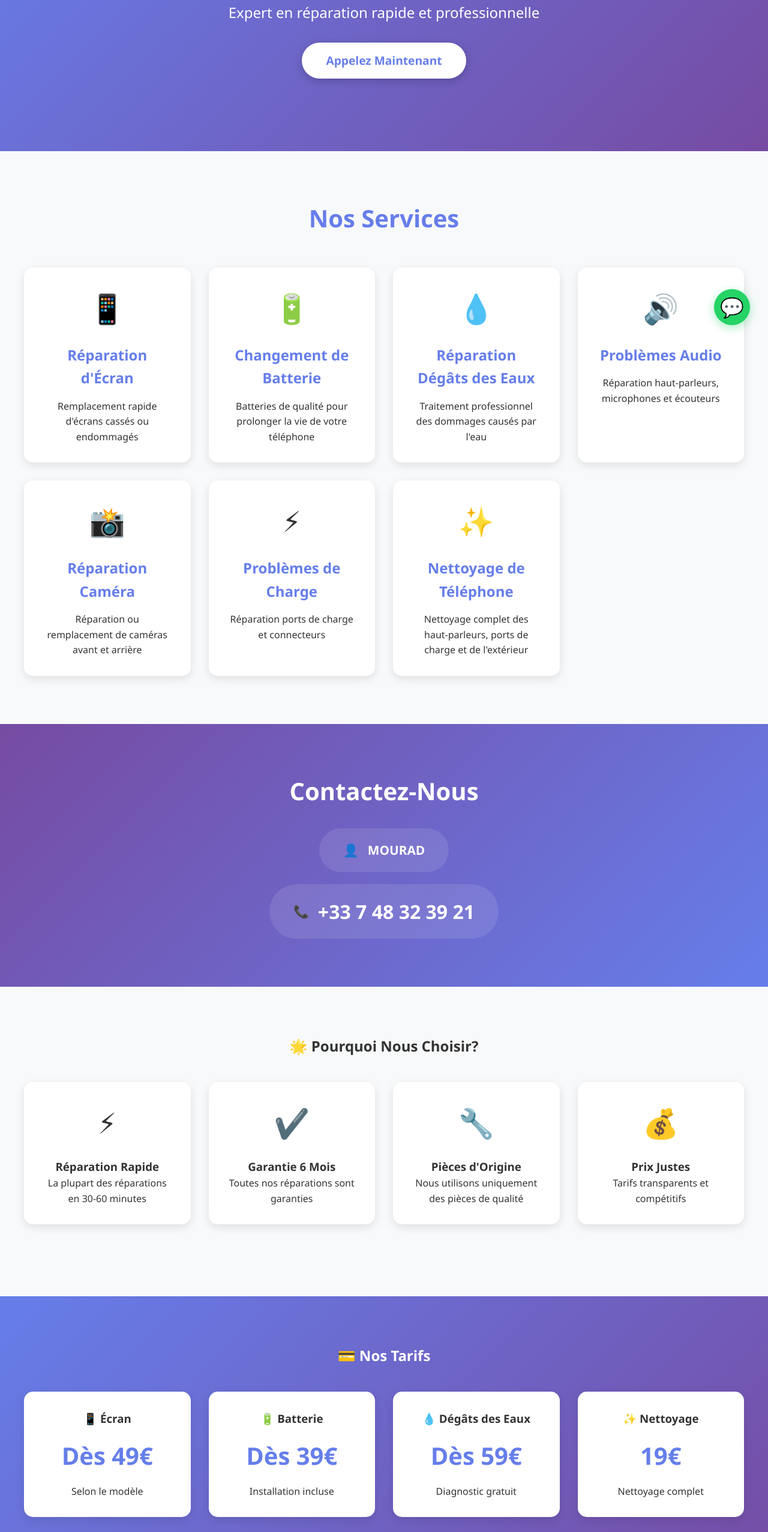
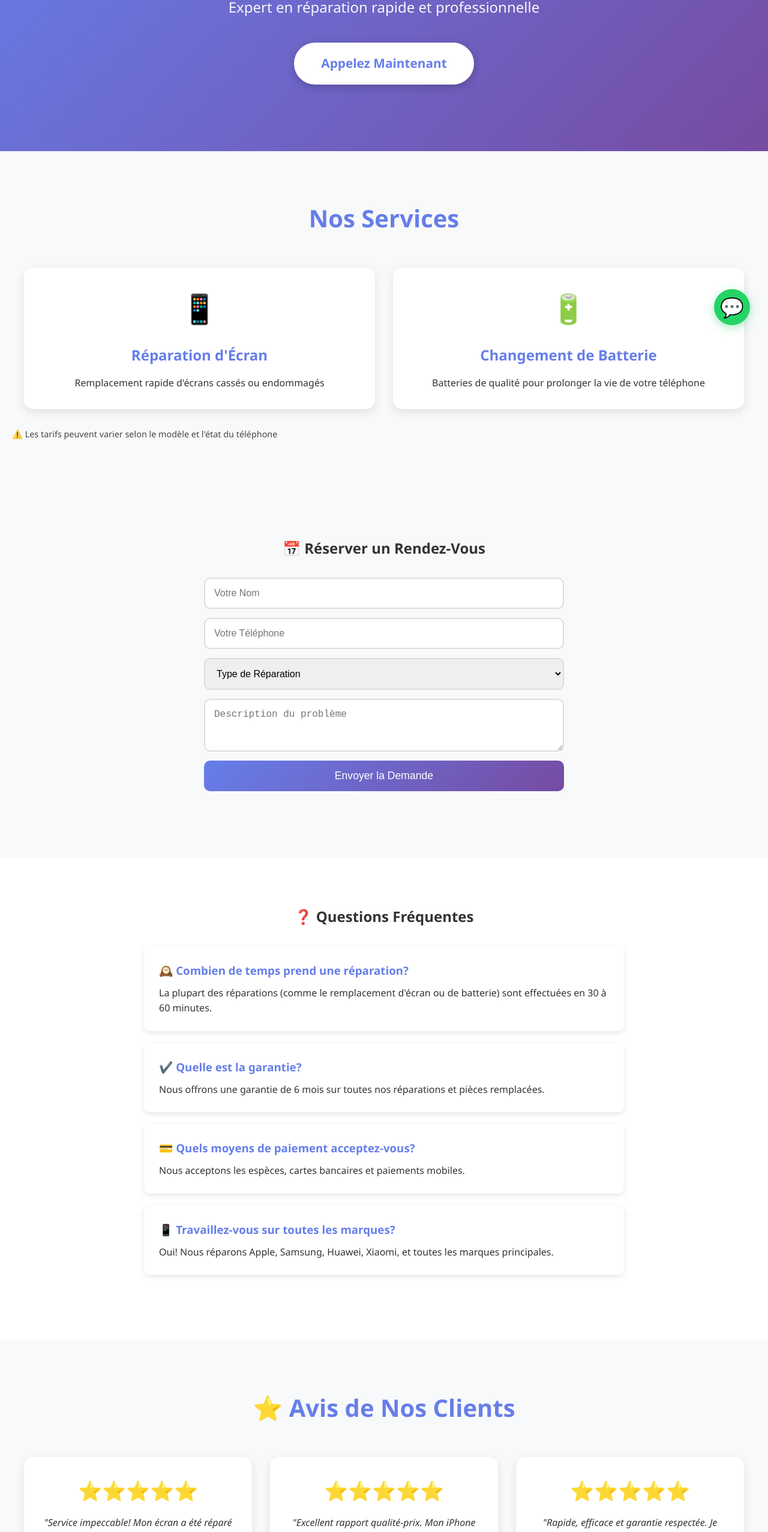
Before and after one commit to atushik/phone-repair-service, a plain HTML site: page index.html in a window 1280 px wide. Shown: the part 228-2782 px from the top of the page at 60% size. Drawn offline with Linux system fonts and the light colour scheme.

Commit message:
Refactor index.html for contact details and styles
Updated contact information and improved styling for buttons and sections.

```diff
--- a/index.html
+++ b/index.html
@@ -3,11 +3,11 @@
 <head>
     <meta charset="UTF-8">
     <meta name="viewport" content="width=device-width, initial-scale=1.0">
-        <meta name="description" content="Service professionnel de réparation de téléphones. Écran, batterie, eau, audio. Réparation rapide 30-60 min. Garantie 6 mois. Prix transparents.">
+    <meta name="description" content="Service professionnel de réparation de téléphones. Écran, batterie, eau, audio. Réparation rapide 30-60 min. Garantie 6 mois. Prix transparents.">
     <meta name="keywords" content="réparation téléphone, réparation écran, changement batterie, réparation iPhone, réparation Samsung, MOURAD">
     <meta name="author" content="MOURAD - Service de Réparation">
     <meta property="og:title" content="Service de Réparation de Téléphones - MOURAD">
-    <meta property="og:description" content="Réparation rapide et professionnelle de téléphones. Garantie 6 mois. Appelez +33 7 48 32 39 21">
+    <meta property="og:description" content="Réparation rapide et professionnelle de téléphones. Garantie 6 mois. Appelez 07 48 32 39 21">
     <title>Service de Réparation de Téléphones - MOURAD</title>
     <style>
         * {
@@ -38,27 +38,27 @@
             font-size: 3.5rem;
             margin-bottom: 20px;
             text-shadow: 2px 2px 4px rgba(0,0,0,0.3);
-            animation: fadeInDown 1s ease-out;
         }
 
         .hero p {
             font-size: 1.5rem;
-            margin-bottom: 30px;
-            animation: fadeInUp 1s ease-out 0.3s both;
+            margin-bottom: 40px;
+            opacity: 0.95;
         }
 
         .contact-btn {
-            display: inline-block;
             background: white;
             color: #667eea;
-            padding: 15px 40px;
+            padding: 18px 45px;
+            font-size: 1.3rem;
+            border: none;
+            border-radius: 50px;
+            cursor: pointer;
             text-decoration: none;
-            border-radius: 50px;
-            font-size: 1.2rem;
+            display: inline-block;
+            transition: all 0.3s ease;
             font-weight: bold;
-            transition: all 0.3s ease;
             box-shadow: 0 4px 15px rgba(0,0,0,0.2);
-            animation: fadeInUp 1s ease-out 0.6s both;
         }
 
         .contact-btn:hover {
@@ -100,7 +100,6 @@
             transform: translateY(-10px);
             box-shadow: 0 10px 25px rgba(0,0,0,0.15);
         }
-
         .service-icon {
             font-size: 3rem;
             margin-bottom: 20px;
@@ -147,55 +146,13 @@
             transform: scale(1.05);
         }
 
-        .phone-number {
-            font-size: 2rem;
-            font-weight: bold;
-            color: #fff;
-            text-decoration: none;
-        }
-
         footer {
-            background: #2d3748;
+            background: #333;
             color: white;
             text-align: center;
             padding: 30px 20px;
         }
 
-        @keyframes fadeInDown {
-            from {
-                opacity: 0;
-                transform: translateY(-30px);
-            }
-            to {
-                opacity: 1;
-                transform: translateY(0);
-            }
-        }
-
-        @keyframes fadeInUp {
-            from {
-                opacity: 0;
-                transform: translateY(30px);
-            }
-            to {
-                opacity: 1;
-                transform: translateY(0);
-            }
-        }
-
-        @media (max-width: 768px) {
-            .hero h1 {
-                font-size: 2.5rem;
-            }
-            .hero p {
-                font-size: 1.2rem;
-            }
-            .phone-number {
-                font-size: 1.5rem;
-            }
-        }
-
-        /* New Sections Styles */
         .why-us, .pricing, .booking, .faq { padding: 80px 20px; text-align: center; }
         .why-us { background: #f8f9fa; }
         .why-grid, .price-grid { display: grid; grid-template-columns: repeat(auto-fit, minmax(250px, 1fr)); gap: 30px; max-width: 1200px; margin: 40px auto; }
@@ -215,11 +172,9 @@
         .faq-item { background: white; padding: 25px; margin-bottom: 20px; border-radius: 10px; box-shadow: 0 3px 10px rgba(0,0,0,0.1); }
         .faq-item h3 { color: #667eea; margin-bottom: 10px; }
 
-        /* WhatsApp Button */
         .whatsapp-btn { position: fixed; bottom: 30px; right: 30px; background: #25D366; color: white; width: 60px; height: 60px; border-radius: 50%; display: flex; align-items: center; justify-content: center; font-size: 2rem; text-decoration: none; box-shadow: 0 4px 15px rgba(37, 211, 102, 0.4); z-index: 1000; transition: transform 0.3s; }
         .whatsapp-btn:hover { transform: scale(1.1); }
 
-        /* Back to Top Button */
         .back-to-top { position: fixed; bottom: 100px; right: 30px; background: #667eea; color: white; width: 50px; height: 50px; border-radius: 50%; display: none; align-items: center; justify-content: center; font-size: 1.5rem; cursor: pointer; box-shadow: 0 4px 15px rgba(102, 126, 234, 0.4); z-index: 1000; transition: all 0.3s; }
         .back-to-top:hover { background: #764ba2; transform: scale(1.1); }
         .back-to-top.show { display: flex; }
@@ -228,14 +183,14 @@
             .why-grid, .price-grid { grid-template-columns: 1fr; }
             .whatsapp-btn, .back-to-top { width: 50px; height: 50px; font-size: 1.5rem; }
             .back-to-top { bottom: 80px; }
-
+        }
     </style>
 </head>
 <body>
     <section class="hero">
         <h1>🔧 Service de Réparation de Téléphones</h1>
         <p>Expert en réparation rapide et professionnelle</p>
-        <a href="tel:+33748323921" class="contact-btn">Appelez Maintenant</a>
+        <a href="tel:0748323921" class="contact-btn">Appelez Maintenant</a>
     </section>
 
     <section class="services">
@@ -251,104 +206,10 @@
                 <h3>Changement de Batterie</h3>
                 <p>Batteries de qualité pour prolonger la vie de votre téléphone</p>
             </div>
-            <div class="service-card">
-                <div class="service-icon">💧</div>
-                <h3>Réparation Dégâts des Eaux</h3>
-                <p>Traitement professionnel des dommages causés par l'eau</p>
-            </div>
-            <div class="service-card">
-                <div class="service-icon">🔊</div>
-                <h3>Problèmes Audio</h3>
-                <p>Réparation haut-parleurs, microphones et écouteurs</p>
-            </div>
-            <div class="service-card">
-                                <div class="service-icon">📸</div>
-                <h3>Réparation Caméra</h3>
-                <p>Réparation ou remplacement de caméras avant et arrière</p>
-            </div>
-            <div class="service-card">
-                <div class="service-icon">⚡</div>
-                <h3>Problèmes de Charge</h3>
-                <p>Réparation ports de charge et connecteurs</p>
-            </div>
-                            <div class="service-card">
-                <div class="service-icon">✨</div>
-                <h3>Nettoyage de Téléphone</h3>
-                <p>Nettoyage complet des haut-parleurs, ports de charge et de l'extérieur</p>
-            </div>
-        </div>
-    </section>
-
-    <section class="contact-section">
-        <h2>Contactez-Nous</h2>
-        <div class="contact-info">
-            <div class="contact-item">
-                <span>👤</span>
-                <strong>MOURAD</strong>
-            </div>
-            <div class="contact-item">
-                <span>📞</span>
-                <a href="tel:+33748323921" class="phone-number">+33 7 48 32 39 21</a>
-            </div>
-        </div>
-    </section>
-
-        <!-- Section Pourquoi Nous -->
-    <section class="why-us">
-        <h2>🌟 Pourquoi Nous Choisir?</h2>
-        <div class="why-grid">
-            <div class="why-card">
-                <div class="why-icon">⚡</div>
-                <h3>Réparation Rapide</h3>
-                <p>La plupart des réparations en 30-60 minutes</p>
-            </div>
-            <div class="why-card">
-                <div class="why-icon">✔️</div>
-                <h3>Garantie 6 Mois</h3>
-                <p>Toutes nos réparations sont garanties</p>
-            </div>
-            <div class="why-card">
-                <div class="why-icon">🔧</div>
-                <h3>Pièces d'Origine</h3>
-                <p>Nous utilisons uniquement des pièces de qualité</p>
-            </div>
-            <div class="why-card">
-                <div class="why-icon">💰</div>
-                <h3>Prix Justes</h3>
-                <p>Tarifs transparents et compétitifs</p>
-            </div>
-        </div>
-    </section>
-
-    <!-- Section Tarifs -->
-    <section class="pricing">
-        <h2>💳 Nos Tarifs</h2>
-        <div class="price-grid">
-            <div class="price-card">
-                <h3>📱 Écran</h3>
-                <p class="price">Dès 49€</p>
-                <p>Selon le modèle</p>
-            </div>
-            <div class="price-card">
-                <h3>🔋 Batterie</h3>
-                <p class="price">Dès 39€</p>
-                <p>Installation incluse</p>
-            </div>
-            <div class="price-card">
-                <h3>💧 Dégâts des Eaux</h3>
-                <p class="price">Dès 59€</p>
-                <p>Diagnostic gratuit</p>
-            </div>
-            <div class="price-card">
-                <h3>✨ Nettoyage</h3>
-                <p class="price">19€</p>
-                <p>Nettoyage complet</p>
-            </div>
         </div>
         <p class="price-note">⚠️ Les tarifs peuvent varier selon le modèle et l'état du téléphone</p>
     </section>
 
-    <!-- Section Réservation -->
     <section class="booking">
         <h2>📅 Réserver un Rendez-Vous</h2>
         <form class="booking-form" id="bookingForm">
@@ -369,7 +230,6 @@
         </form>
     </section>
 
-    <!-- Section FAQ -->
     <section class="faq">
         <h2>❓ Questions Fréquentes</h2>
         <div class="faq-container">
@@ -392,7 +252,6 @@
         </div>
     </section>
 
-        <!-- Section Avis Clients -->
     <section class="reviews" style="padding: 80px 20px; background: #f8f9fa; text-align: center;">
         <h2 style="font-size: 2.5rem; margin-bottom: 50px; color: #667eea;">⭐ Avis de Nos Clients</h2>
         <div style="display: grid; grid-template-columns: repeat(auto-fit, minmax(280px, 1fr)); gap: 30px; max-width: 1200px; margin: 0 auto;">
@@ -414,38 +273,34 @@
         </div>
     </section>
 
-    <!-- Section Marques -->
     <section class="brands" style="padding: 60px 20px; text-align: center; background: white;">
         <h2 style="font-size: 2rem; margin-bottom: 40px; color: #333;">📱 Nous Réparons Toutes Les Marques</h2>
         <div style="display: flex; flex-wrap: wrap; justify-content: center; align-items: center; gap: 40px; max-width: 1000px; margin: 0 auto;">
-            <div style="font-size: 4rem; opacity: 0.7; transition: opacity 0.3s;" onmouseover="this.style.opacity='1'" onmouseout="this.style.opacity='0.7'"></div>
+            <div style="font-size: 3rem; font-weight: bold; color: #000000; opacity: 0.7; transition: opacity 0.3s;" onmouseover="this.style.opacity='1'" onmouseout="this.style.opacity='0.7'">iPhone</div>
             <div style="font-size: 3rem; font-weight: bold; color: #1428a0; opacity: 0.7; transition: opacity 0.3s;" onmouseover="this.style.opacity='1'" onmouseout="this.style.opacity='0.7'">SAMSUNG</div>
             <div style="font-size: 3rem; font-weight: bold; color: #e60012; opacity: 0.7; transition: opacity 0.3s;" onmouseover="this.style.opacity='1'" onmouseout="this.style.opacity='0.7'">HUAWEI</div>
             <div style="font-size: 3rem; font-weight: bold; color: #ff6900; opacity: 0.7; transition: opacity 0.3s;" onmouseover="this.style.opacity='1'" onmouseout="this.style.opacity='0.7'">XIAOMI</div>
             <div style="font-size: 3rem; font-weight: bold; color: #00a862; opacity: 0.7; transition: opacity 0.3s;" onmouseover="this.style.opacity='1'" onmouseout="this.style.opacity='0.7'">OPPO</div>
         </div>
     </section>
-
-    <!-- Section Horaires + Carte -->
     <section class="location" style="padding: 80px 20px; background: linear-gradient(135deg, #667eea 0%, #764ba2 100%); color: white;">
         <div style="max-width: 1200px; margin: 0 auto; display: grid; grid-template-columns: repeat(auto-fit, minmax(300px, 1fr)); gap: 50px;">
             <div style="text-align: center;">
                 <h2 style="font-size: 2.5rem; margin-bottom: 30px;">⏰ Horaires d'Ouverture</h2>
                 <div style="background: rgba(255,255,255,0.1); padding: 30px; border-radius: 15px; backdrop-filter: blur(10px);">
-                    <p style="font-size: 1.3rem; margin: 15px 0;"><strong>Lundi - Vendredi:</strong> 9:00 - 19:00</p>
-                    <p style="font-size: 1.3rem; margin: 15px 0;"><strong>Samedi:</strong> 10:00 - 18:00</p>
+                    <p style="font-size: 1.3rem; margin: 15px 0;"><strong>Lundi - Samedi:</strong> 9h-20h</p>
                     <p style="font-size: 1.3rem; margin: 15px 0;"><strong>Dimanche:</strong> Fermé</p>
                     <div style="margin-top: 25px; padding: 15px; background: #4caf50; border-radius: 10px; font-size: 1.2rem; font-weight: bold;">
-                        🔴 OUVERT MAINTENANT
+                        🟢 OUVERT MAINTENANT
                     </div>
                 </div>
             </div>
             <div>
                 <h2 style="font-size: 2.5rem; margin-bottom: 30px; text-align: center;">📍 Notre Adresse</h2>
                 <div style="background: rgba(255,255,255,0.1); padding: 30px; border-radius: 15px; backdrop-filter: blur(10px);">
-                    <p style="font-size: 1.3rem; margin-bottom: 20px;"><strong>🏢 Adresse:</strong><br>123 Rue de la Réparation<br>75001 Paris, France</p>
-                    <p style="font-size: 1.3rem; margin-bottom: 20px;"><strong>📞 Téléphone:</strong><br><a href="tel:+33748323921" style="color: white; text-decoration: underline;">+33 7 48 32 39 21</a></p>
-                    <p style="font-size: 1.3rem;"><strong>📧 Email:</strong><br>contact@mourad-repair.fr</p>
+                    <p style="font-size: 1.3rem; margin-bottom: 20px;"><strong>🏢 Adresse:</strong><br>123 Rue de la Réparation<br>83000 Toulon, France</p>
+                    <p style="font-size: 1.3rem; margin-bottom: 20px;"><strong>📞 Téléphone:</strong><br><a href="tel:0748323921" style="color: white; text-decoration: underline;">07 48 32 39 21</a></p>
+                    <p style="font-size: 1.3rem;"><strong>📧 Email:</strong><br>lyabendehbi@gmail.com</p>
                 </div>
                 <div style="margin-top: 30px; height: 300px; border-radius: 15px; overflow: hidden; box-shadow: 0 10px 30px rgba(0,0,0,0.3);">
                     <iframe src="https://www.google.com/maps/embed?pb=!1m18!1m12!1m3!1d2624.9914406081493!2d2.3412!3d48.8566!2m3!1f0!2f0!3f0!3m2!1i1024!2i768!4f13.1!3m3!1m2!1s0x0%3A0x0!2zNDjCsDUxJzI0LjAiTiAywrAyMCcyOC4zIkU!5e0!3m2!1sfr!2sfr!4v1234567890" width="100%" height="100%" style="border:0;" allowfullscreen="" loading="lazy"></iframe>
@@ -454,30 +309,26 @@
         </div>
     </section>
 
-
     <footer>
-                <div style="text-align: center; padding: 20px 0;">
+        <div style="text-align: center; padding: 20px 0;">
             <div style="margin-bottom: 20px;">
                 <a href="https://instagram.com" style="display: inline-block; margin: 0 15px; font-size: 2.5rem; color: #E4405F; text-decoration: none; transition: transform 0.3s;" onmouseover="this.style.transform='scale(1.2)'" onmouseout="this.style.transform='scale(1)'">📸</a>
                 <a href="https://facebook.com" style="display: inline-block; margin: 0 15px; font-size: 2.5rem; color: #1877F2; text-decoration: none; transition: transform 0.3s;" onmouseover="this.style.transform='scale(1.2)'" onmouseout="this.style.transform='scale(1)'">👍</a>
-                <a href="https://wa.me/33748323921" style="display: inline-block; margin: 0 15px; font-size: 2.5rem; color: #25D366; text-decoration: none; transition: transform 0.3s;" onmouseover="this.style.transform='scale(1.2)'" onmouseout="this.style.transform='scale(1)'">	💬</a>
+                <a href="https://wa.me/0748323921" style="display: inline-block; margin: 0 15px; font-size: 2.5rem; color: #25D366; text-decoration: none; transition: transform 0.3s;" onmouseover="this.style.transform='scale(1.2)'" onmouseout="this.style.transform='scale(1)'">💬</a>
             </div>
             <p>&copy; 2025 Service de Réparation de Téléphones - MOURAD. Tous droits réservés.</p>
         </div>
     </footer>
 
-        <!-- WhatsApp Button -->
-    <a href="https://wa.me/33748323921?text=Bonjour%2C%20je%20souhaite%20réparer%20mon%20téléphone" class="whatsapp-btn" target="_blank" aria-label="Contacter via WhatsApp">
+    <a href="https://wa.me/0748323921?text=Bonjour%2C%20je%20souhaite%20réparer%20mon%20téléphone" class="whatsapp-btn" target="_blank" aria-label="Contacter via WhatsApp">
         💬
     </a>
 
-    <!-- Back to Top Button -->
     <div class="back-to-top" id="backToTop" onclick="window.scrollTo({top: 0, behavior: 'smooth'})">
         ↑
     </div>
 
     <script>
-        // Back to Top Button Logic
         window.addEventListener('scroll', function() {
             const backToTop = document.getElementById('backToTop');
             if (window.scrollY > 300) {
@@ -487,7 +338,6 @@
             }
         });
 
-        // Form Submission Handler
         document.getElementById('bookingForm').addEventListener('submit', function(e) {
             e.preventDefault();
             alert('✅ Votre demande a été envoyée! Nous vous contacterons bientôt.');
```
